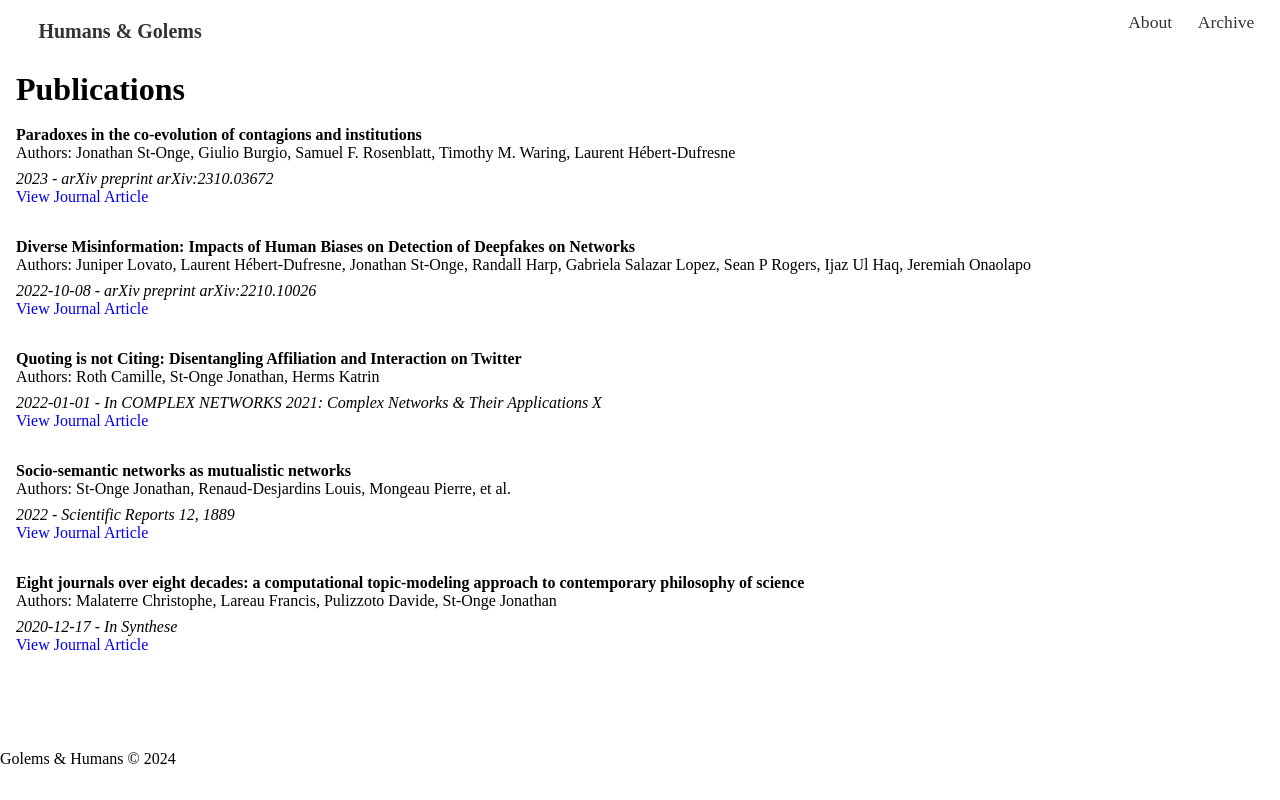
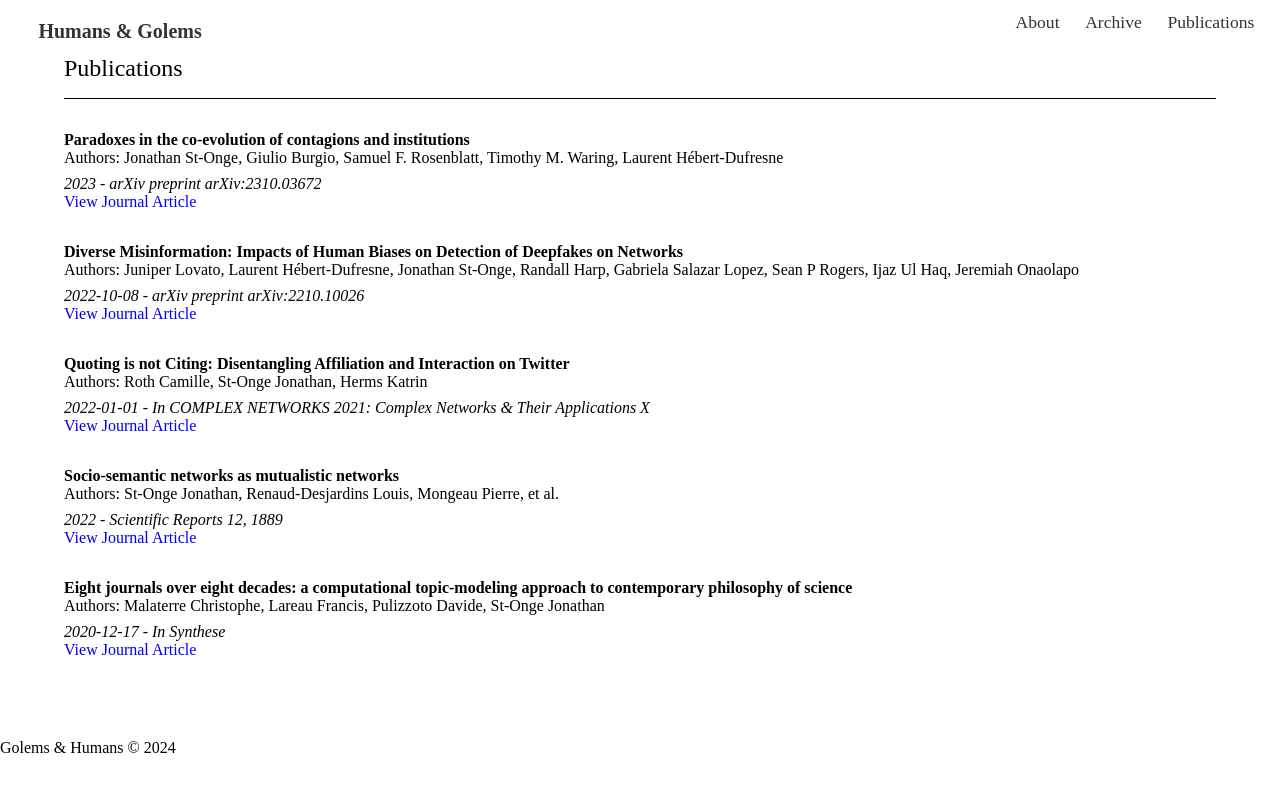
Before and after one commit to jstonge/my-blog, a SvelteKit app: page /publications in a window 1280 px wide. Built offline with nearby package versions, Linux system fonts and the light colour scheme.

Commit message:
small tweaks

```diff
--- a/src/routes/+layout.svelte
+++ b/src/routes/+layout.svelte
@@ -35,14 +35,16 @@
         flex-direction: column;
     }
 
+    /* Hero full width or with some padding */
     .content {
         flex: 1;
-        padding: 1rem; /* Default padding */
+        /* padding: 1rem; */
     }
 
     @media only screen and (max-width: 767px) {
+        /* Hero full width or with some padding on small screen */
         .content {
-            padding: 1rem 1.5rem; /* Increased padding for smaller screens */
+            /* padding: 1rem 1.5rem; */
         }
     }
 
--- a/src/routes/archive/+page.svelte
+++ b/src/routes/archive/+page.svelte
@@ -35,7 +35,7 @@
 		{#if $selectedTag}
 		  <button class="clear-tag-button" on:click={clearTag}>Clear Tag Filter</button>
 		{/if}
-	  </div>
+	</div>
 
 
 	<div class="table-header table-layout">
--- a/src/routes/navbar.svelte
+++ b/src/routes/navbar.svelte
@@ -14,6 +14,7 @@
         <ul>
             <li on:click={()=>{isMenuOpen = false}}><a class:current={current===0} on:click={() => current = 0} href="/about">About</a></li>
             <li on:click={()=>{isMenuOpen = false}}><a class:current={current===1} on:click={() => current = 1} href="/archive">Archive</a></li>
+            <li on:click={()=>{isMenuOpen = false}}><a class:current={current===2} on:click={() => current = 2} href="/publications">Publications</a></li>
         </ul>
     </nav>
     <button class="burger" on:click={toggleMenu} class:open={isMenuOpen}>
--- a/src/routes/publications/+page.svelte
+++ b/src/routes/publications/+page.svelte
@@ -1,7 +1,3 @@
-<h1>Publications</h1>
-
-<br>
-
 <script>
 
     let publications = [
@@ -51,6 +47,18 @@
     publications.sort((a, b) => new Date(b.date) - new Date(a.date));
 </script>
 
+
+<section class="full-width-section">
+
+  <div class="header">
+    <h2>Publications</h2>
+    <!-- {#if $selectedTag}
+    <button class="clear-tag-button" on:click={clearTag}>Clear Tag Filter</button>
+    {/if} -->
+  </div>
+
+  <div class="divider"></div>
+
 <div class="publications">
     {#each publications as {title, authors, date, publication, url}}
       <div class="publication">
@@ -62,8 +70,32 @@
     {/each}
 </div>
 
+</section>
 
 <style>
+    h2 {
+      margin: 0;
+      padding: 0;
+      font-weight: 300;
+      margin-bottom: 2vh;
+    }
+
+    .full-width-section {
+      width: 90vw;
+      max-inline-size: 1440px;
+      display: grid;
+      grid-template-rows: auto 1fr auto;
+      margin-inline: auto;
+      padding-inline: var(--size-7);
+      padding: var(--size-7);
+      box-sizing: border-box;
+    }
+
+    .divider {
+      border-top: 1px solid #000;
+      padding: 1rem;
+    }
+
     .publication {
       margin-bottom: 2rem;
     }
@@ -76,4 +108,5 @@
     .publication-info {
       font-style: italic;
     }
+
   </style>
```
Also changed, not shown: src/routes/+page.svelte (+17 -7 lines).
